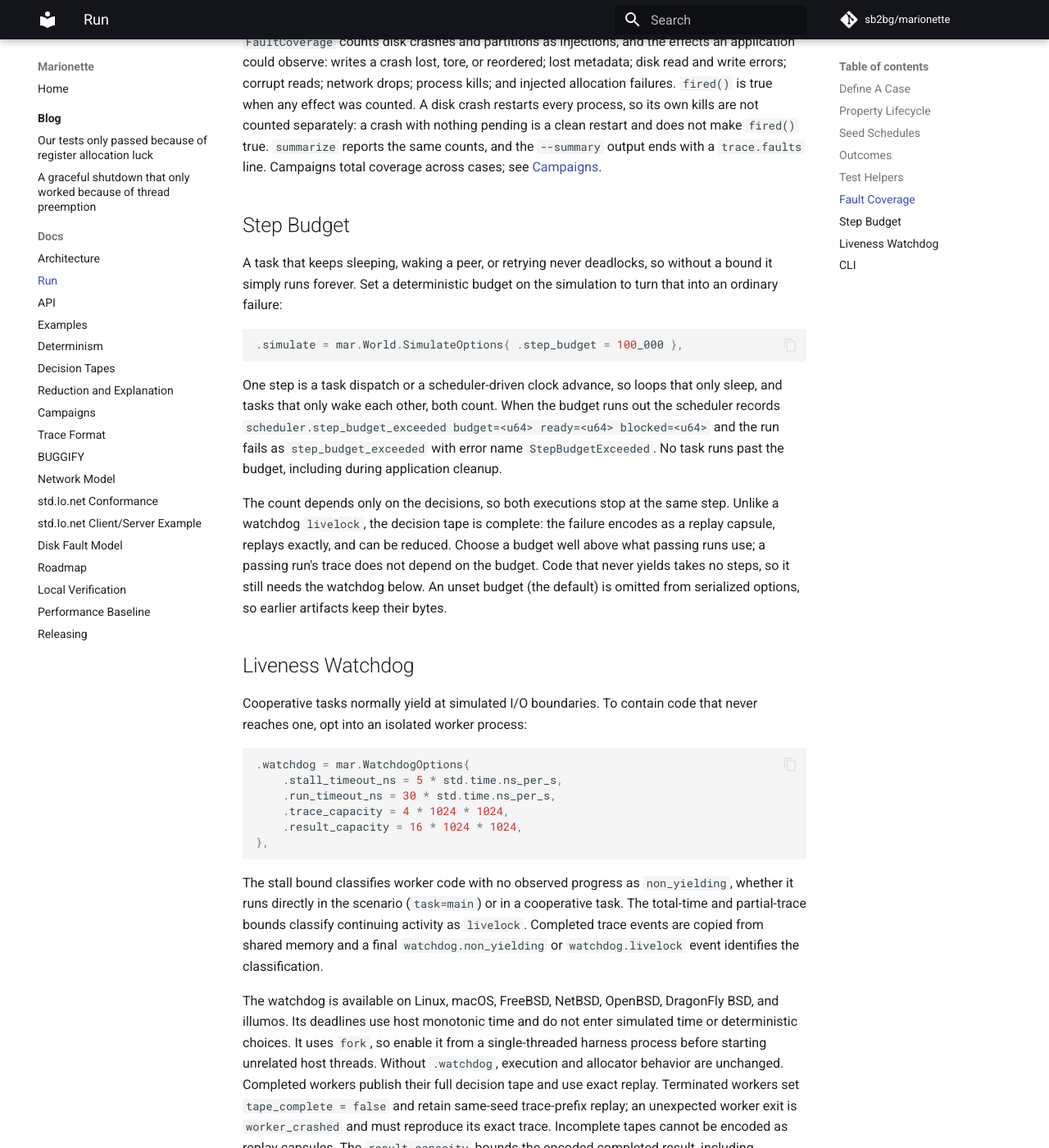
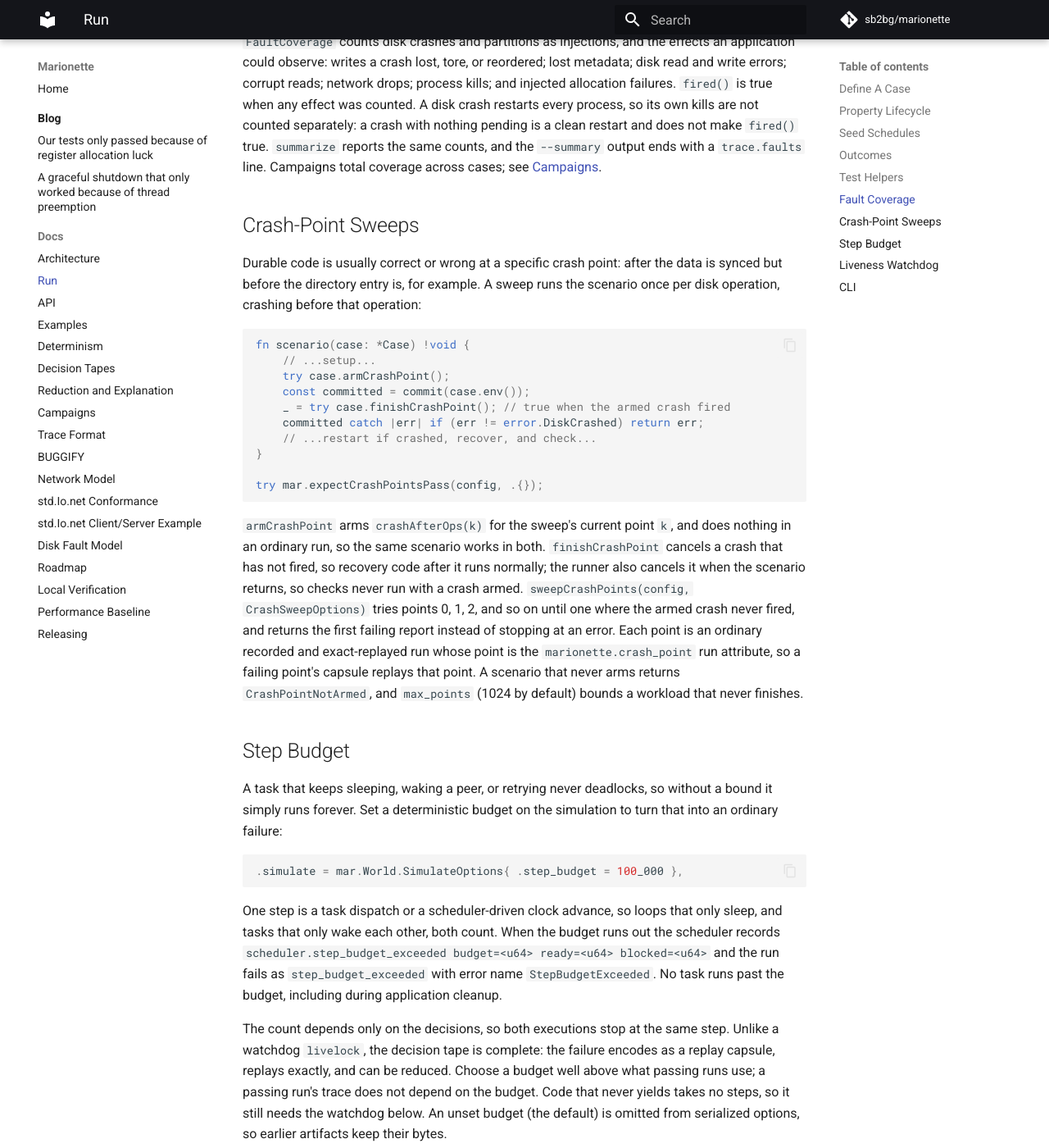
Before and after one commit to sb2bg/marionette, an MkDocs documentation site: the page built from docs/run.md, in a window 1280 px wide and 1400 px high, scrolled down 4607 px. Shown: the whole window at 82% size. Built offline with MkDocs 1.6.1 and Material for MkDocs 9.7.7, drawn with Linux system fonts in a browser that asks for light colours; comment, search, counter and statistics services are not loaded.

Commit message:
Add crash-point sweeps
sweepCrashPoints runs a scenario once per disk operation, crashing
before it, until the work under test completes. The scenario marks that
work with SimCase.armCrashPoint and finishCrashPoint; arming does
nothing outside a sweep. Each point is an ordinary recorded and
exact-replayed run whose point is the marionette.crash_point run
attribute, so a failing point replays from its capsule.

An armed crash that the work never reached kept counting into recovery
code and checks and crashed them, so finishCrashPoint disarms it and the
runner disarms it when the scenario returns. DiskControl.disarmCrash
cancels a pending armed crash, and a firing armed crash records
disk.fault kind=armed_crash fired=true so a sweep can tell it from a
crash the scenario requested.

````diff
--- a/docs/run.md
+++ b/docs/run.md
@@ -225,6 +225,37 @@ does not make `fired()` true. `summarize` reports the same counts, and the
 `--summary` output ends with a `trace.faults` line. Campaigns total coverage
 across cases; see [Campaigns](campaigns.md#fault-coverage).
 
+## Crash-Point Sweeps
+
+Durable code is usually correct or wrong at a specific crash point: after the
+data is synced but before the directory entry is, for example. A sweep runs the
+scenario once per disk operation, crashing before that operation:
+
+```zig
+fn scenario(case: *Case) !void {
+    // ...setup...
+    try case.armCrashPoint();
+    const committed = commit(case.env());
+    _ = try case.finishCrashPoint(); // true when the armed crash fired
+    committed catch |err| if (err != error.DiskCrashed) return err;
+    // ...restart if crashed, recover, and check...
+}
+
+try mar.expectCrashPointsPass(config, .{});
+```
+
+`armCrashPoint` arms `crashAfterOps(k)` for the sweep's current point `k`, and
+does nothing in an ordinary run, so the same scenario works in both.
+`finishCrashPoint` cancels a crash that has not fired, so recovery code after it
+runs normally; the runner also cancels it when the scenario returns, so checks
+never run with a crash armed. `sweepCrashPoints(config, CrashSweepOptions)`
+tries points 0, 1, 2, and so on until one where the armed crash never fired,
+and returns the first failing report instead of stopping at an error. Each point
+is an ordinary recorded and exact-replayed run whose point is the
+`marionette.crash_point` run attribute, so a failing point's capsule replays
+that point. A scenario that never arms returns `CrashPointNotArmed`, and
+`max_points` (1024 by default) bounds a workload that never finishes.
+
 ## Step Budget
 
 A task that keeps sleeping, waking a peer, or retrying never deadlocks, so
````
Also changed, not shown: CHANGELOG.md (+7 -0 lines), docs/api.md (+8 -0 lines), docs/disk-fault-model.md (+7 -3 lines), 7 other files.
